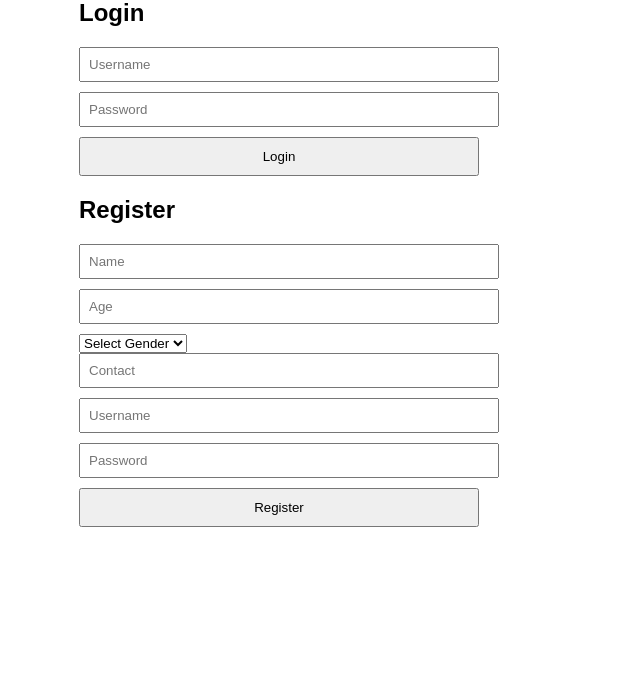
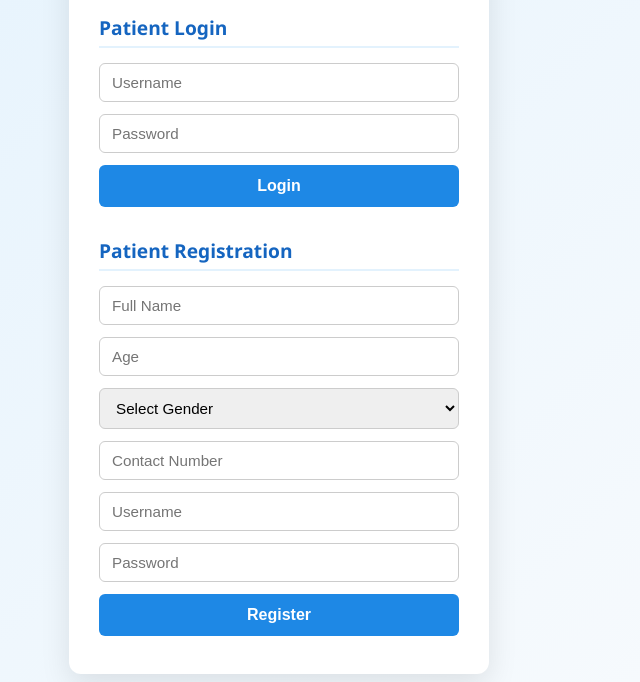
Before and after one commit to Group-FOUR-Structural-Programming/Softcare-Hospital-Management, a website: page Web Front/index.html in a window 1280 px wide. Shown: the part 118-800 px from the top of the page, without its empty margins (361-1001 px from the left). Drawn offline with Linux system fonts and the light colour scheme.

```diff
--- a/Web Front/index.html
+++ b/Web Front/index.html
@@ -1,42 +1,141 @@
 <!DOCTYPE html>
 <html lang="en">
 <head>
-  <meta charset="UTF-8">
-  <meta name="viewport" content="width=device-width, initial-scale=1.0">
+  <meta charset="UTF-8" />
+  <meta name="viewport" content="width=device-width, initial-scale=1.0"/>
   <title>Patient Self Registration Portal</title>
+
   <style>
-    body { font-family: Arial, sans-serif; margin: 20px; }
-    .container { max-width: 400px; margin: auto; }
-    form { margin-bottom: 20px; }
-    input { display: block; width: 100%; margin-bottom: 10px; padding: 8px; }
-    button { padding: 10px; width: 100%; }
-    .message { margin-top: 10px; color: red; }
+    * {
+      box-sizing: border-box;
+    }
+
+    body {
+      margin: 0;
+      min-height: 100vh;
+      font-family: "Segoe UI", Tahoma, Arial, sans-serif;
+      background: linear-gradient(135deg, #e3f2fd, #f9fbfd);
+      display: flex;
+      align-items: center;
+      justify-content: center;
+      color: #333;
+    }
+
+    .container {
+      background: #ffffff;
+      width: 100%;
+      max-width: 420px;
+      padding: 30px;
+      border-radius: 12px;
+      box-shadow: 0 10px 30px rgba(0, 0, 0, 0.1);
+    }
+
+    h1 {
+      text-align: center;
+      margin-bottom: 25px;
+      color: #0d47a1;
+    }
+
+    h2 {
+      margin-top: 30px;
+      margin-bottom: 10px;
+      font-size: 1.2rem;
+      color: #1565c0;
+      border-bottom: 2px solid #e3f2fd;
+      padding-bottom: 5px;
+    }
+
+    form {
+      margin-top: 15px;
+    }
+
+    input,
+    select {
+      width: 100%;
+      padding: 10px 12px;
+      margin-bottom: 12px;
+      border-radius: 6px;
+      border: 1px solid #ccc;
+      font-size: 0.95rem;
+      transition: border-color 0.2s, box-shadow 0.2s;
+    }
+
+    input:focus,
+    select:focus {
+      outline: none;
+      border-color: #1e88e5;
+      box-shadow: 0 0 0 2px rgba(30, 136, 229, 0.15);
+    }
+
+    button {
+      width: 100%;
+      padding: 12px;
+      background: #1e88e5;
+      border: none;
+      border-radius: 6px;
+      color: #ffffff;
+      font-size: 1rem;
+      font-weight: 600;
+      cursor: pointer;
+      transition: background 0.2s, transform 0.1s;
+    }
+
+    button:hover {
+      background: #1565c0;
+    }
+
+    button:active {
+      transform: scale(0.98);
+    }
+
+    .message {
+      margin-top: 8px;
+      font-size: 0.9rem;
+    }
+
+    .message.success {
+      color: #2e7d32;
+    }
+
+    .message.error {
+      color: #c62828;
+    }
+
+    /* Small screens */
+    @media (max-width: 480px) {
+      .container {
+        padding: 20px;
+        border-radius: 0;
+        min-height: 100vh;
+      }
+    }
   </style>
 </head>
+
 <body>
   <div class="container">
-    <h1>Patient Self Registration Portal</h1>
+    <h1>SMARTCARE</h1>
 
-    <h2>Login</h2>
+    <h2>Patient Login</h2>
     <form id="loginForm">
-      <input type="text" id="loginUsername" placeholder="Username" required>
-      <input type="password" id="loginPassword" placeholder="Password" required>
+      <input type="text" id="loginUsername" placeholder="Username" required />
+      <input type="password" id="loginPassword" placeholder="Password" required />
       <button type="submit">Login</button>
     </form>
     <div id="loginMessage" class="message"></div>
 
-    <h2>Register</h2>
+    <h2>Patient Registration</h2>
     <form id="registerForm">
-      <input type="text" id="regName" placeholder="Name" required>
-      <input type="number" id="regAge" placeholder="Age" required>
+      <input type="text" id="regName" placeholder="Full Name" required />
+      <input type="number" id="regAge" placeholder="Age" required />
       <select id="regGender" required>
         <option value="">Select Gender</option>
         <option value="Male">Male</option>
         <option value="Female">Female</option>
       </select>
-      <input type="text" id="regContact" placeholder="Contact" required>
-      <input type="text" id="regUsername" placeholder="Username" required>
-      <input type="password" id="regPassword" placeholder="Password" required>
+      <input type="text" id="regContact" placeholder="Contact Number" required />
+      <input type="text" id="regUsername" placeholder="Username" required />
+      <input type="password" id="regPassword" placeholder="Password" required />
       <button type="submit">Register</button>
     </form>
     <div id="registerMessage" class="message"></div>
@@ -48,17 +147,25 @@
     const loginMessage = document.getElementById('loginMessage');
     const registerMessage = document.getElementById('registerMessage');
 
+    function setMessage(element, message, success) {
+      element.textContent = message;
+      element.className = 'message ' + (success ? 'success' : 'error');
+    }
+
     loginForm.addEventListener('submit', async (e) => {
       e.preventDefault();
       const username = document.getElementById('loginUsername').value;
       const password = document.getElementById('loginPassword').value;
+
       const response = await fetch('/login', {
         method: 'POST',
         headers: { 'Content-Type': 'application/json' },
         body: JSON.stringify({ username, password })
       });
+
       const result = await response.json();
-      loginMessage.textContent = result.message;
+      setMessage(loginMessage, result.message, result.success);
+
       if (result.success) {
         alert('Login successful!');
       }
@@ -72,15 +179,17 @@
       const contact = document.getElementById('regContact').value;
       const username = document.getElementById('regUsername').value;
       const password = document.getElementById('regPassword').value;
+
       const response = await fetch('/register', {
         method: 'POST',
         headers: { 'Content-Type': 'application/json' },
         body: JSON.stringify({ name, age, gender, contact, username, password })
       });
+
       const result = await response.json();
-      registerMessage.textContent = result.message;
+      setMessage(registerMessage, result.message, result.success);
+
       if (result.success) {
-        alert('Registration successful!');
         registerForm.reset();
       }
     });
```
Also changed, not shown: Web Front/server.js (+15 -6 lines).
